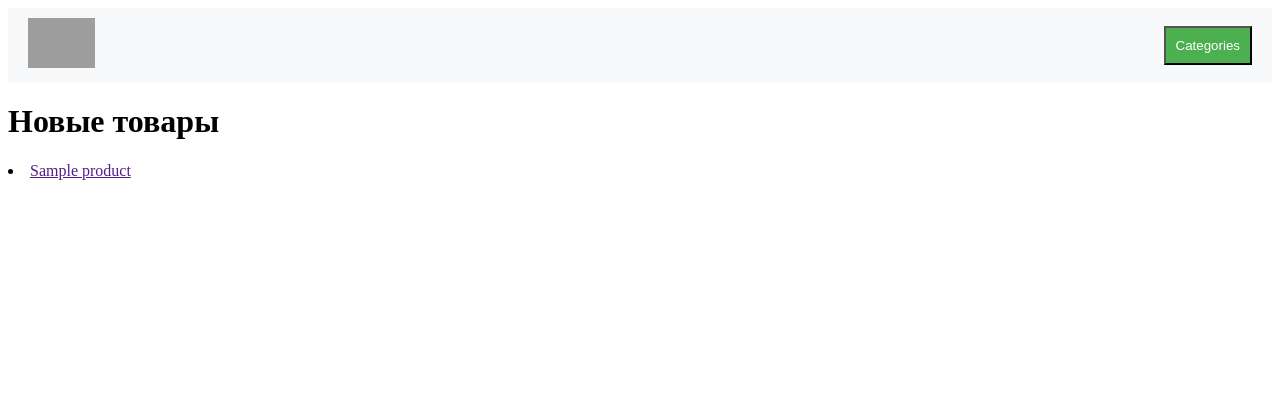
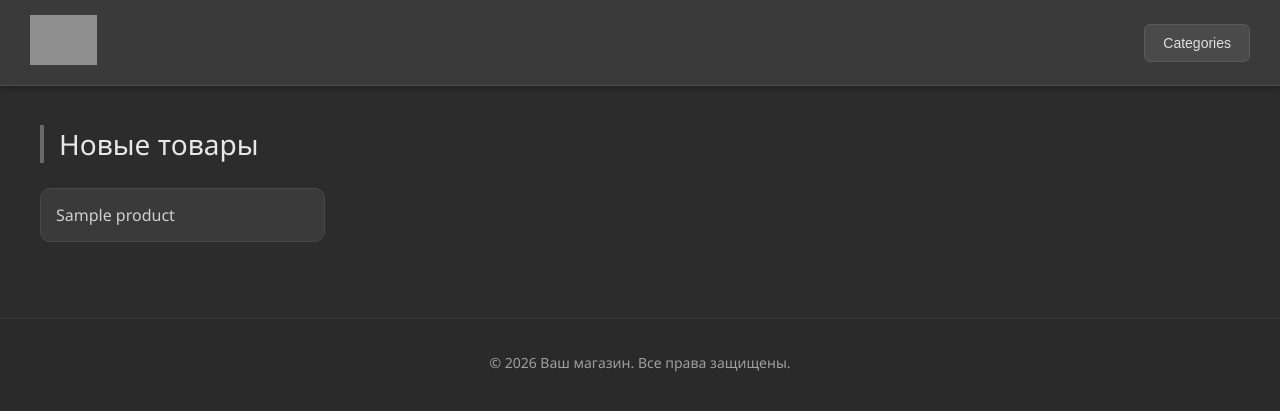
Before and after one commit to Nerocos0/shop, a Django app: page / in a window 1280 px wide. Shown: the top 411 px of the page. Run offline with Django 5.2, Linux system fonts and the light colour scheme; tables that the repository leaves empty hold one stand-in row (values such as "Sample post"); grey boxes are pictures that could not be loaded.

Commit message:
добавил стилей к сайту

```diff
--- a/main/static/main/css/styles.css
+++ b/main/static/main/css/styles.css
@@ -1,15 +1,35 @@
+/* Общие стили для body */
+body {
+    background-color: #2c2c2c;
+    margin: 0;
+    padding: 0;
+    font-family: 'Segoe UI', Tahoma, Geneva, Verdana, sans-serif;
+    color: #d4d4d4;
+}
+
+/* Шапка сайта */
 .header {
     display: flex;
     justify-content: space-between;
     align-items: center;
-    padding: 10px 20px;
-    background-color: #f8f9fa;
+    padding: 15px 30px;
+    background-color: #3a3a3a;
+    border-bottom: 1px solid #4a4a4a;
+    box-shadow: 0 2px 5px rgba(0,0,0,0.3);
 }
 
 .logo-container img {
     height: 50px;
+    filter: grayscale(100%);
+    opacity: 0.85;
+    transition: opacity 0.3s ease;
 }
 
+.logo-container img:hover {
+    opacity: 1;
+}
+
+/* Меню */
 .menu ul {
     list-style-type: none;
     margin: 0;
@@ -23,13 +43,20 @@
 
 .menu ul li a {
     text-decoration: none;
-    color: #333;
+    color: #c0c0c0;
+    transition: color 0.3s ease;
+    font-weight: 500;
 }
 
+.menu ul li a:hover {
+    color: #e0e0e0;
+}
+
+/* Кнопки */
 .button {
-    background-color: #28a745;
+    background-color: #555555;
     border: none;
-    color: white;
+    color: #e0e0e0;
     padding: 10px 20px;
     text-align: center;
     text-decoration: none;
@@ -38,45 +65,280 @@
     margin: 4px 2px;
     cursor: pointer;
     border-radius: 5px;
+    transition: all 0.3s ease;
+    font-weight: 500;
 }
 
 .button:hover {
-    background-color: #218838;
+    background-color: #6a6a6a;
+    color: #ffffff;
+    transform: translateY(-1px);
 }
 
-.background-container {
-    background-color: #e9ecef;
-    padding: 20px;
-    border-radius: 10px;
-}
-
+/* Выпадающее меню категорий */
 .dropdown {
     position: relative;
     display: inline-block;
 }
 
 .dropbtn {
-  background-color: #4CAF50;
-  color: white;
-  padding: 10px;
+    background-color: #4a4a4a;
+    color: #e0e0e0;
+    padding: 10px 18px;
     cursor: pointer;
+    border: 1px solid #5a5a5a;
+    border-radius: 6px;
+    font-size: 14px;
+    font-weight: 500;
+    transition: all 0.3s ease;
+}
+
+.dropbtn:hover {
+    background-color: #5c5c5c;
+    color: #ffffff;
+    border-color: #6a6a6a;
 }
 
 .dropdown-content {
     display: none;
     position: absolute;
-  background-color: white;
-  min-width: 160px;
-  box-shadow: 0px 8px 16px 0px rgba(0,0,0,0.2);
+    background-color: #3a3a3a;
+    min-width: 180px;
+    box-shadow: 0px 8px 16px 0px rgba(0,0,0,0.4);
     z-index: 1;
+    border-radius: 6px;
+    margin-top: 5px;
+    border: 1px solid #4a4a4a;
+    overflow: hidden;
 }
 
 .dropdown-content a {
     display: block;
-  padding: 8px 12px;
+    padding: 12px 16px;
     text-decoration: none;
+    color: #c0c0c0;
+    transition: all 0.2s ease;
+    font-size: 14px;
+    border-bottom: 1px solid #444444;
+}
+
+.dropdown-content a:last-child {
+    border-bottom: none;
+}
+
+.dropdown-content a:hover {
+    background-color: #4a4a4a;
+    color: #ffffff;
 }
 
 .show {
     display: block;
 }
+
+/* Фоновый контейнер */
+.background-container {
+    background-color: #333333;
+    padding: 25px;
+    border-radius: 12px;
+    margin: 20px;
+    box-shadow: 0 2px 8px rgba(0,0,0,0.3);
+    border: 1px solid #424242;
+}
+
+/* Основной контент */
+.container {
+    max-width: 1200px;
+    margin: 0 auto;
+    padding: 20px;
+}
+
+/* Заголовки */
+h1 {
+    color: #e8e8e8;
+    font-weight: 500;
+    border-left: 4px solid #6a6a6a;
+    padding-left: 15px;
+    margin-bottom: 25px;
+    font-size: 28px;
+}
+
+h2, h3 {
+    color: #d0d0d0;
+    font-weight: 500;
+}
+
+/* Список товаров */
+.product-list {
+    list-style: none;
+    padding: 0;
+    display: grid;
+    grid-template-columns: repeat(auto-fill, minmax(280px, 1fr));
+    gap: 20px;
+}
+
+.product-list li {
+    background-color: #3a3a3a;
+    border-radius: 10px;
+    padding: 15px;
+    transition: all 0.3s ease;
+    border: 1px solid #484848;
+}
+
+.product-list li:hover {
+    transform: translateY(-3px);
+    background-color: #404040;
+    box-shadow: 0 5px 15px rgba(0,0,0,0.3);
+    border-color: #585858;
+}
+
+.product-list a {
+    text-decoration: none;
+    color: #d0d0d0;
+    font-size: 16px;
+    display: block;
+    transition: color 0.3s ease;
+}
+
+.product-list a:hover {
+    color: #ffffff;
+}
+
+/* Карточки товаров (альтернативный вариант) */
+.product-card {
+    background-color: #3a3a3a;
+    border-radius: 10px;
+    padding: 20px;
+    margin-bottom: 15px;
+    border: 1px solid #484848;
+    transition: all 0.3s ease;
+}
+
+.product-card:hover {
+    background-color: #424242;
+    border-color: #585858;
+}
+
+.product-card h3 {
+    margin-top: 0;
+    color: #e0e0e0;
+}
+
+.product-card p {
+    color: #b0b0b0;
+    line-height: 1.5;
+}
+
+/* Кнопки действий */
+.btn-secondary {
+    background-color: #4a4a4a;
+    color: #d0d0d0;
+    border: 1px solid #5a5a5a;
+    padding: 8px 16px;
+    border-radius: 5px;
+    cursor: pointer;
+    transition: all 0.3s ease;
+    font-size: 14px;
+}
+
+.btn-secondary:hover {
+    background-color: #5c5c5c;
+    color: #ffffff;
+}
+
+/* Формы и поля ввода */
+input, textarea, select {
+    background-color: #3a3a3a;
+    border: 1px solid #4a4a4a;
+    color: #e0e0e0;
+    padding: 10px;
+    border-radius: 5px;
+    font-size: 14px;
+}
+
+input:focus, textarea:focus, select:focus {
+    outline: none;
+    border-color: #6a6a6a;
+    background-color: #404040;
+}
+
+label {
+    color: #c0c0c0;
+    font-weight: 500;
+}
+
+/* Пагинация */
+.pagination {
+    display: flex;
+    justify-content: center;
+    gap: 10px;
+    margin-top: 30px;
+}
+
+.pagination a {
+    background-color: #3a3a3a;
+    color: #d0d0d0;
+    padding: 8px 14px;
+    text-decoration: none;
+    border-radius: 5px;
+    transition: all 0.3s ease;
+    border: 1px solid #484848;
+}
+
+.pagination a:hover {
+    background-color: #4a4a4a;
+    color: #ffffff;
+}
+
+.pagination .current {
+    background-color: #5a5a5a;
+    color: #ffffff;
+    padding: 8px 14px;
+    border-radius: 5px;
+}
+
+/* Сообщения об ошибках и уведомления */
+.alert {
+    padding: 12px 20px;
+    border-radius: 6px;
+    margin: 15px 0;
+    background-color: #3a3a3a;
+    border-left: 4px solid #6a6a6a;
+    color: #d0d0d0;
+}
+
+.alert-error {
+    border-left-color: #8a6a6a;
+    background-color: #3a2a2a;
+}
+
+.alert-success {
+    border-left-color: #6a8a6a;
+    background-color: #2a3a2a;
+}
+
+/* Футер */
+footer {
+    background-color: #2a2a2a;
+    padding: 20px;
+    text-align: center;
+    margin-top: 40px;
+    border-top: 1px solid #3a3a3a;
+    color: #a0a0a0;
+    font-size: 14px;
+}
+
+/* Адаптивность */
+@media (max-width: 768px) {
+    .header {
+        flex-direction: column;
+        gap: 15px;
+    }
+
+    .product-list {
+        grid-template-columns: 1fr;
+    }
+
+    .dropdown-content {
+        right: 0;
+    }
+}
--- a/main/templates/main/base.html
+++ b/main/templates/main/base.html
@@ -28,7 +28,14 @@
         </div>
     </div>
 
+    <div class="container">
         {% block content %}{% endblock %}
+    </div>
+
+    <footer>
+        <p>© 2026 Ваш магазин. Все права защищены.</p>
+    </footer>
+
     <script src="{% static 'main/js/dropdown.js' %}"></script>
 </body>
 </html>
--- a/main/templates/main/product/product_list.html
+++ b/main/templates/main/product/product_list.html
@@ -1,17 +1,21 @@
 {% extends 'main/base.html' %}
-
 
 {% block content %}
     {% if category == None %}
         <h1>Новые товары</h1>
     {% else %}
-        <h1>Товары из категории "{{category}}"</h1>
+        <h1>Товары из категории "{{ category }}"</h1>
     {% endif %}
+
+    <ul class="product-list">
         {% for product in products %}
             <li>
                 <a href="">
-                {{product}}
+                    {{ product }}
                 </a>
             </li>
+        {% empty %}
+            <li class="alert">Товары не найдены</li>
         {% endfor %}
+    </ul>
 {% endblock %}
```
Lines whose indentation alone changed are shown as unchanged.
